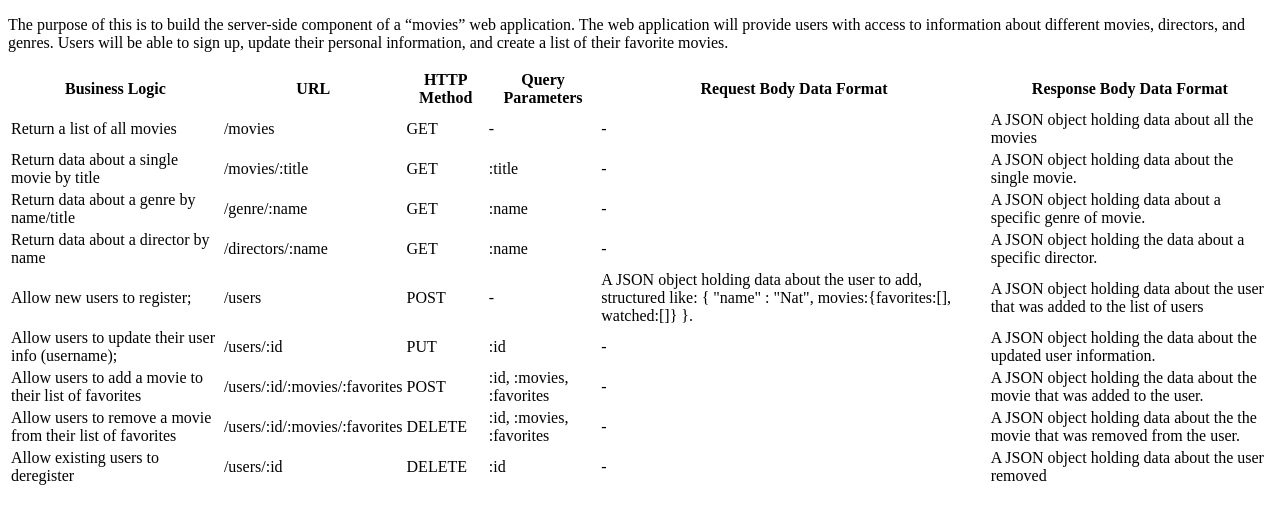
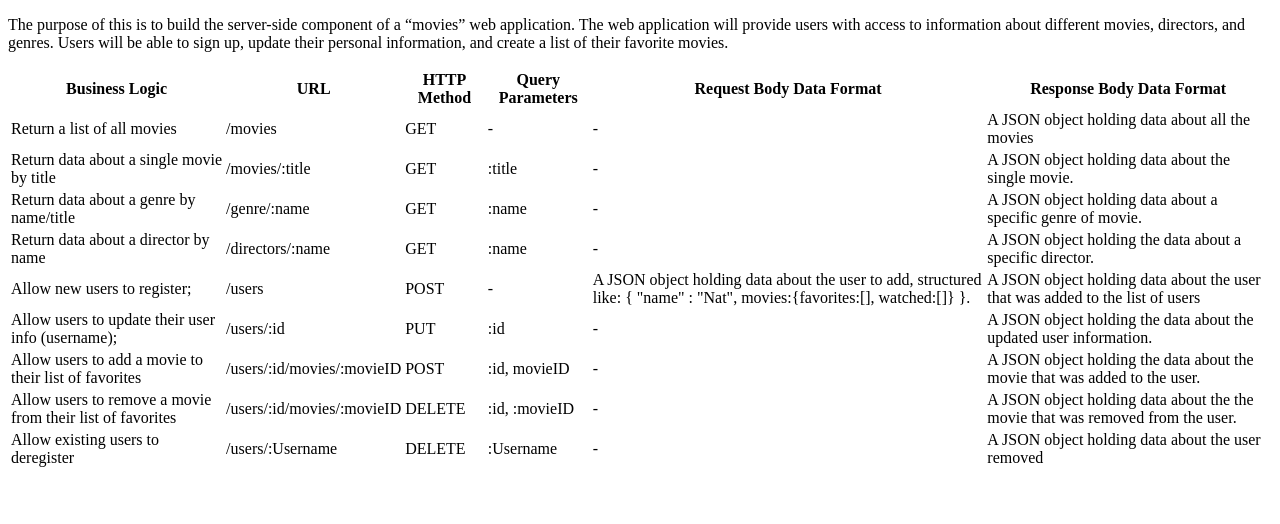
Before and after one commit to Nat-crit20/movie-api, a website: page public/documentation.html in a window 1280 px wide. Drawn offline with Linux system fonts and the light colour scheme.

Commit message:
Updated endpoints in documentation.html

```diff
--- a/public/documentation.html
+++ b/public/documentation.html
@@ -84,9 +84,9 @@
         </tr>
         <tr>
           <td>Allow users to add a movie to their list of favorites</td>
-          <td>/users/:id/:movies/:favorites</td>
+          <td>/users/:id/movies/:movieID</td>
           <td>POST</td>
-          <td>:id, :movies, :favorites</td>
+          <td>:id, movieID</td>
           <td>-</td>
           <td>
             A JSON object holding the data about the movie that was added to the
@@ -95,9 +95,9 @@
         </tr>
         <tr>
           <td>Allow users to remove a movie from their list of favorites</td>
-          <td>/users/:id/:movies/:favorites</td>
+          <td>/users/:id/movies/:movieID</td>
           <td>DELETE</td>
-          <td>:id, :movies, :favorites</td>
+          <td>:id, :movieID</td>
           <td>-</td>
           <td>
             A JSON object holding data about the the movie that was removed from
@@ -106,9 +106,9 @@
         </tr>
         <tr>
           <td>Allow existing users to deregister</td>
-          <td>/users/:id</td>
+          <td>/users/:Username</td>
           <td>DELETE</td>
-          <td>:id</td>
+          <td>:Username</td>
           <td>-</td>
           <td>A JSON object holding data about the user removed</td>
         </tr>
```
